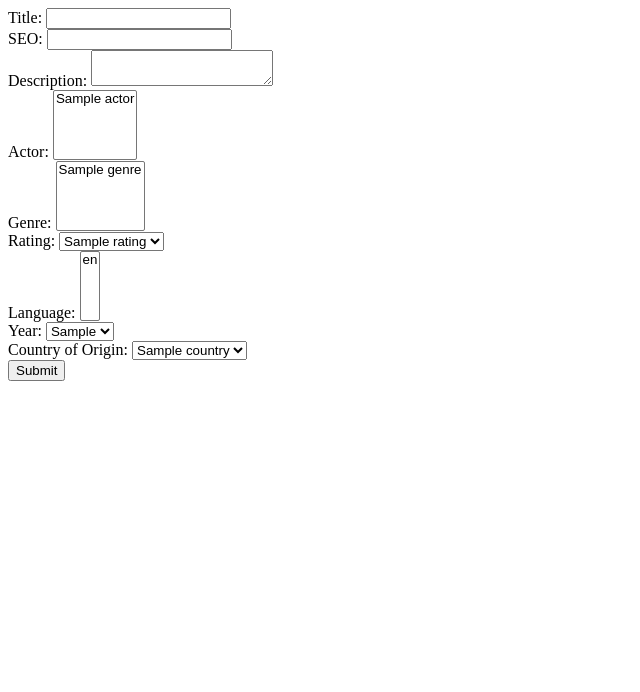
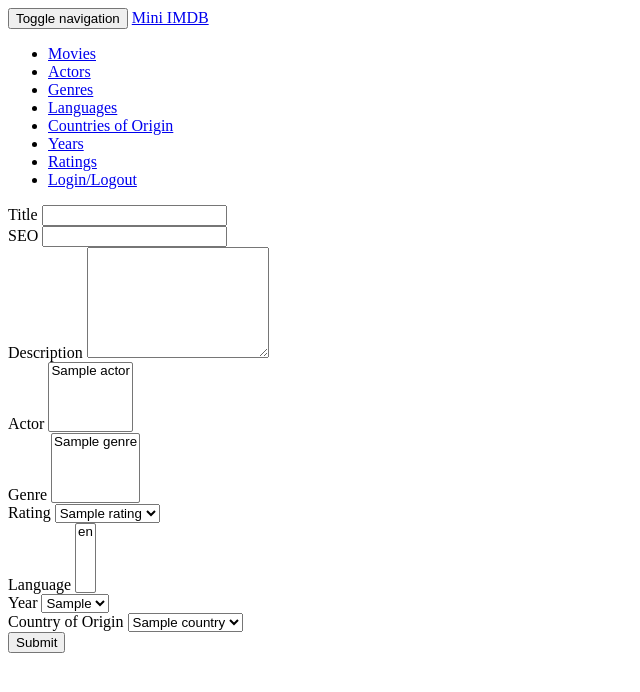
Before and after one commit to BryanYeh/Movies, a PHP site: the page made by app/views/admin/addmovie.php in a window 1280 px wide. Shown: the top 692 px of the page, without its empty margins (0-640 px from the left). Run offline with PHP 8.4, Linux system fonts and the light colour scheme; the template is opened without the code that fills it: most values are stand-ins (such as "Sample title", 1, 10 or a date in 2020); some libraries are stand-ins or nearby versions.

Commit message:
added header for admin, movie list for admin

```diff
--- a/app/Controllers/admin/Movies.php
+++ b/app/Controllers/admin/Movies.php
@@ -39,8 +39,11 @@
 
         $data['pages']=$this->movies->getMoviePages();
         $data['movies'] = $movieList;
+        $data['title'] = "Movies";
 
+        View::render('admin/header', $data);
         View::render('admin/movies', $data);
+        View::renderTemplate('footer', $data);
     }
 
     public function add()
@@ -164,7 +167,10 @@
         $data['years'] = $this->selections->getYears();
         $data['success'] = $addedSuccess ? "Movie added" : "";
 
+
+        View::render('admin/header', $data);
         View::render('admin/addmovie', $data);
+        View::renderTemplate('footer', $data);
     }
 
     public function delete($id)
--- a/app/views/admin/addmovie.php
+++ b/app/views/admin/addmovie.php
@@ -2,68 +2,86 @@
 echo $data['success'];
 ?>
 <form method="post">
-    Title:
-    <input type="text" name="title"><br>
+    <div class="form-group">
+        <label>Title</label>
+        <input required class="form-control" type="text" name="title">
+    </div>
 
-    SEO:
-    <input type="text" name="seo"><br>
+    <div class="form-group">
+        <label>SEO</label>
+        <input required class="form-control" type="text" name="seo">
+    </div>
 
-    Description:
-    <textarea name="description"></textarea><br>
+    <div class="form-group">
+        <label>Description</label>
+        <textarea class="form-control" name="description" rows="7"></textarea>
+    </div>
 
-    Actor:
-    <select name="actor[]" multiple>
+    <div class="form-group">
+        <label>Actor</label>
+        <select required class="form-control" name="actor[]" multiple>
             <?php
             foreach ($data['actors'] as $year) {
                 echo '<option value="' . $year->id . '">' . $year->actor . '</option>';
             }
             ?>
-    </select><br>
+        </select>
+    </div>
 
-    Genre:
-    <select name="genre[]" multiple>
+    <div class="form-group">
+        <label>Genre</label>
+        <select required class="form-control" name="genre[]" multiple>
             <?php
             foreach ($data['genres'] as $genre) {
                 echo '<option value="' . $genre->id . '">' . $genre->genre . '</option>';
             }
             ?>
-    </select><br>
+        </select>
+    </div>
 
-    Rating:
-    <select name="rating">
+    <div class="form-group">
+        <label>Rating</label>
+        <select required class="form-control" name="rating">
             <?php
             foreach ($data['ratings'] as $rating) {
                 echo '<option value="' . $rating->id . '">' . $rating->rating . '</option>';
             }
             ?>
-    </select><br>
+        </select>
+    </div>
 
-    Language:
-    <select name="language[]" multiple>
+    <div class="form-group">
+        <label>Language</label>
+        <select required class="form-control" name="language[]" multiple>
             <?php
             foreach ($data['languages'] as $language) {
                 echo '<option value="' . $language->id . '">' . $language->lang . '</option>';
             }
             ?>
-    </select><br>
+        </select>
+    </div>
 
-    Year:
-    <select name="year">
+    <div class="form-group">
+        <label>Year</label>
+        <select required class="form-control" name="year">
             <?php
             foreach ($data['years'] as $year) {
                 echo '<option value="' . $year->id . '">' . $year->yr . '</option>';
             }
             ?>
-    </select><br>
+        </select>
+    </div>
 
-    Country of Origin:
-    <select name="origin">
+    <div class="form-group">
+        <label>Country of Origin</label>
+        <select required class="form-control" name="origin">
             <?php
             foreach ($data['origins'] as $origin) {
                 echo '<option value="' . $origin->id . '">' . $origin->country . '</option>';
             }
             ?>
-    </select><br>
+        </select>
+    </div>
 
-    <button type="submit" name="submit">Submit</button>
+    <button class="form-control btn btn-success" type="submit" name="submit">Submit</button>
 </form>
--- /dev/null
+++ b/app/views/admin/header.php
@@ -0,0 +1,68 @@
+<?php
+/**
+ * Sample layout
+ */
+
+use Helpers\Assets;
+use Helpers\Url;
+use Helpers\Hooks;
+
+//initialise hooks
+$hooks = Hooks::get();
+?>
+<!DOCTYPE html>
+<html lang="<?php echo LANGUAGE_CODE; ?>">
+<head>
+
+    <!-- Site meta -->
+    <meta charset="utf-8">
+    <?php
+    //hook for plugging in meta tags
+    $hooks->run('meta');
+    ?>
+    <title><?php echo $data['title'].' - '.SITETITLE; //SITETITLE defined in app/Core/Config.php ?></title>
+
+    <!-- CSS -->
+    <?php
+    Assets::css(array(
+        Url::templatePath() . 'css/bootstrap.min.css',
+        Url::templatePath() . 'css/style.css',
+    ));
+
+    //hook for plugging in css
+    $hooks->run('css');
+    ?>
+
+</head>
+<body>
+<?php
+//hook for running code after body tag
+$hooks->run('afterBody');
+?>
+<nav class="navbar navbar-inverse">
+    <div class="container-fluid">
+        <div class="navbar-header">
+            <button type="button" class="navbar-toggle collapsed" data-toggle="collapse" data-target="#navbar" aria-expanded="false" aria-controls="navbar">
+                <span class="sr-only">Toggle navigation</span>
+                <span class="icon-bar"></span>
+                <span class="icon-bar"></span>
+                <span class="icon-bar"></span>
+            </button>
+            <a class="navbar-brand" href="<?php echo DIR;?>">Mini IMDB</a>
+        </div>
+        <div id="navbar" class="navbar-collapse collapse">
+            <ul class="nav navbar-nav navbar-right">
+                <li><a href="<?php echo DIR;?>admin/movies/">Movies</a></li>
+                <li><a href="<?php echo DIR;?>admin/actors">Actors</a></li>
+                <li><a href="<?php echo DIR;?>admin/genres">Genres</a></li>
+                <li><a href="<?php echo DIR;?>admin/languages">Languages</a></li>
+                <li><a href="<?php echo DIR;?>admin/origin">Countries of Origin</a></li>
+                <li><a href="<?php echo DIR;?>admin/years">Years</a></li>
+                <li><a href="<?php echo DIR;?>admin/ratings">Ratings</a></li>
+                <li><a href="<?php echo DIR;?>admin/ratings">Login/Logout</a></li>
+            </ul>
+        </div>
+    </div>
+</nav>
+
+<div class="container">
```
Also changed, not shown: app/views/admin/movies.php (+41 -3 lines). Lines whose indentation alone changed are shown as unchanged.
